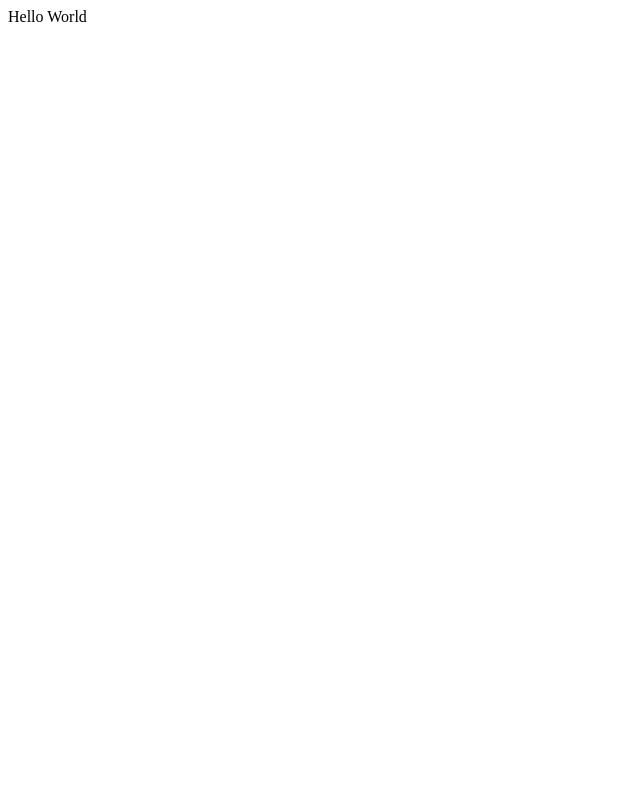
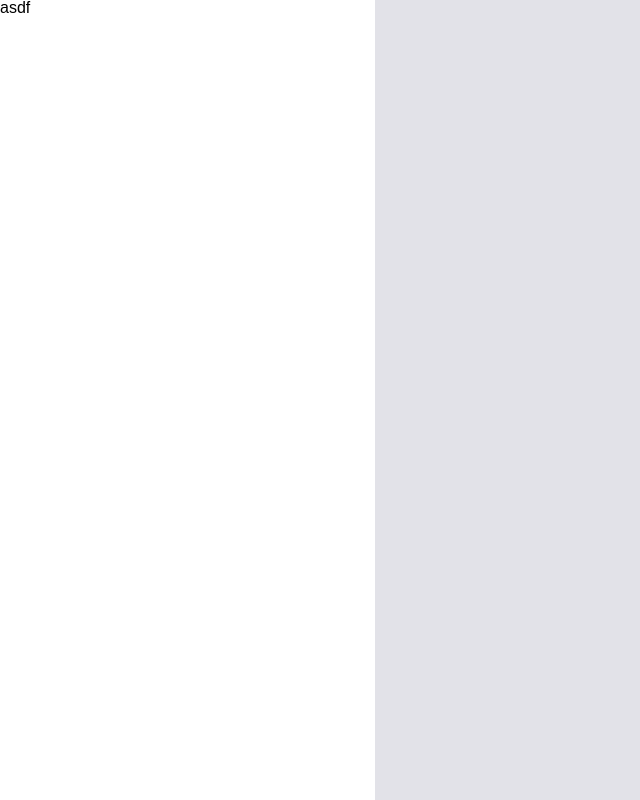
Before and after one commit to kang-kibong/subway-calories-calculator, a React (Create React App) app: page / in a window 1280 px wide. Shown: the whole page, without its empty margins (0-640 px from the left). Built offline with nearby package versions, Linux system fonts and the light colour scheme.

Commit message:
Feat: 기본 스타일 정의

```diff
--- a/craco.config.js
+++ b/craco.config.js
@@ -1,5 +1,14 @@
+const path = require("path");
+
 module.exports = {
-	babel: {
-		preset: ['@emotion/babel-preset-css-prop'] // emotion을 사용할 수 있게 됨.
-	}
-}
+  webpack: {
+    alias: {
+      "@components": path.resolve(__dirname, "src/components"),
+      "@assets": path.resolve(__dirname, "src/assets"),
+      "@hooks": path.resolve(__dirname, "src/hooks"),
+    },
+  },
+  babel: {
+    preset: ["@emotion/babel-preset-css-prop"], // emotion을 사용할 수 있게 됨.
+  },
+};
--- a/src/App.tsx
+++ b/src/App.tsx
@@ -1,5 +1,11 @@
+import BaseLayout from "@components/common/BaseLayout";
+
 function App() {
-  return <>Hello World</>;
+  return (
+    <>
+      <BaseLayout />
+    </>
+  );
 }
 
 export default App;
--- /dev/null
+++ b/src/assets/styles/GlobalStyle.ts
@@ -0,0 +1,157 @@
+import { css } from "@emotion/react";
+/* http://meyerweb.com/eric/tools/css/reset/
+  v2.0 | 20110126
+  License: none (public domain)
+*/
+
+const GlobalStyle = css`
+  body {
+    font-family: "Pretendard", sans-serif;
+    padding: 0 !important;
+    background-color: #e2e2e8;
+  }
+
+  html,
+  body,
+  div,
+  span,
+  applet,
+  object,
+  iframe,
+  h1,
+  h2,
+  h3,
+  h4,
+  h5,
+  h6,
+  p,
+  blockquote,
+  pre,
+  a,
+  abbr,
+  acronym,
+  address,
+  big,
+  cite,
+  code,
+  del,
+  dfn,
+  em,
+  img,
+  ins,
+  kbd,
+  q,
+  s,
+  samp,
+  small,
+  strike,
+  strong,
+  sub,
+  sup,
+  tt,
+  var,
+  b,
+  u,
+  i,
+  center,
+  dl,
+  dt,
+  dd,
+  ol,
+  ul,
+  li,
+  fieldset,
+  form,
+  label,
+  legend,
+  table,
+  caption,
+  tbody,
+  tfoot,
+  thead,
+  tr,
+  th,
+  td,
+  article,
+  aside,
+  canvas,
+  details,
+  embed,
+  figure,
+  figcaption,
+  footer,
+  header,
+  hgroup,
+  menu,
+  nav,
+  output,
+  ruby,
+  section,
+  summary,
+  time,
+  mark,
+  audio,
+  video,
+  input {
+    margin: 0;
+    padding: 0;
+    border: 0;
+    font-size: 100%;
+    vertical-align: baseline;
+    box-sizing: border-box;
+  }
+
+  html,
+  body,
+  #root,
+  .Section__container___3YYTG {
+    height: 100%;
+  }
+
+  /* HTML5 display-role reset for older browsers */
+  article,
+  aside,
+  details,
+  figcaption,
+  figure,
+  footer,
+  header,
+  hgroup,
+  menu,
+  nav,
+  section {
+    display: block;
+  }
+  body {
+    line-height: 1;
+  }
+  ol,
+  ul {
+    list-style: none;
+  }
+  blockquote,
+  q {
+    quotes: none;
+  }
+  blockquote:before,
+  blockquote:after,
+  q:before,
+  q:after {
+    content: "";
+    content: none;
+  }
+  table {
+    border-collapse: collapse;
+    border-spacing: 0;
+  }
+
+  button {
+    border: none;
+    padding: 0;
+  }
+  button:focus {
+    outline: none;
+  }
+`;
+
+export default GlobalStyle;
--- /dev/null
+++ b/src/assets/styles/GlobalThemeProvider.tsx
@@ -0,0 +1,19 @@
+import { ThemeProvider, Global } from "@emotion/react";
+import theme from "./theme";
+import GlobalStyle from "./GlobalStyle";
+import { ReactNode } from "react";
+
+interface Props {
+  children: ReactNode;
+}
+
+function GlobalThemeProvider({ children }: Props) {
+  return (
+    <ThemeProvider theme={theme}>
+      <Global styles={GlobalStyle} />
+      {children}
+    </ThemeProvider>
+  );
+}
+
+export default GlobalThemeProvider;
--- /dev/null
+++ b/src/assets/styles/theme.ts
@@ -0,0 +1,3 @@
+const theme = {};
+
+export default theme;
--- /dev/null
+++ b/src/components/common/BaseLayout/index.tsx
@@ -0,0 +1,13 @@
+import styled from "@emotion/styled";
+
+const BaseLayout = () => {
+  return <LayoutContainer>asdf</LayoutContainer>;
+};
+
+export default BaseLayout;
+
+const LayoutContainer = styled.div`
+  width: 375px;
+  height: 100vh;
+  background-color: #fff;
+`;
--- a/src/index.tsx
+++ b/src/index.tsx
@@ -1,13 +1,16 @@
-import React from 'react';
-import ReactDOM from 'react-dom/client';
-import App from './App';
+import React from "react";
+import ReactDOM from "react-dom/client";
+import App from "./App";
+import GlobalThemeProvider from "./assets/styles/GlobalThemeProvider";
 
 const root = ReactDOM.createRoot(
-  document.getElementById('root') as HTMLElement
+  document.getElementById("root") as HTMLElement
 );
 
 root.render(
   <React.StrictMode>
-    <App />
+    <GlobalThemeProvider>
+      <App />
+    </GlobalThemeProvider>
   </React.StrictMode>
 );
```
Also changed, not shown: tsconfig.json (+9 -9 lines).
